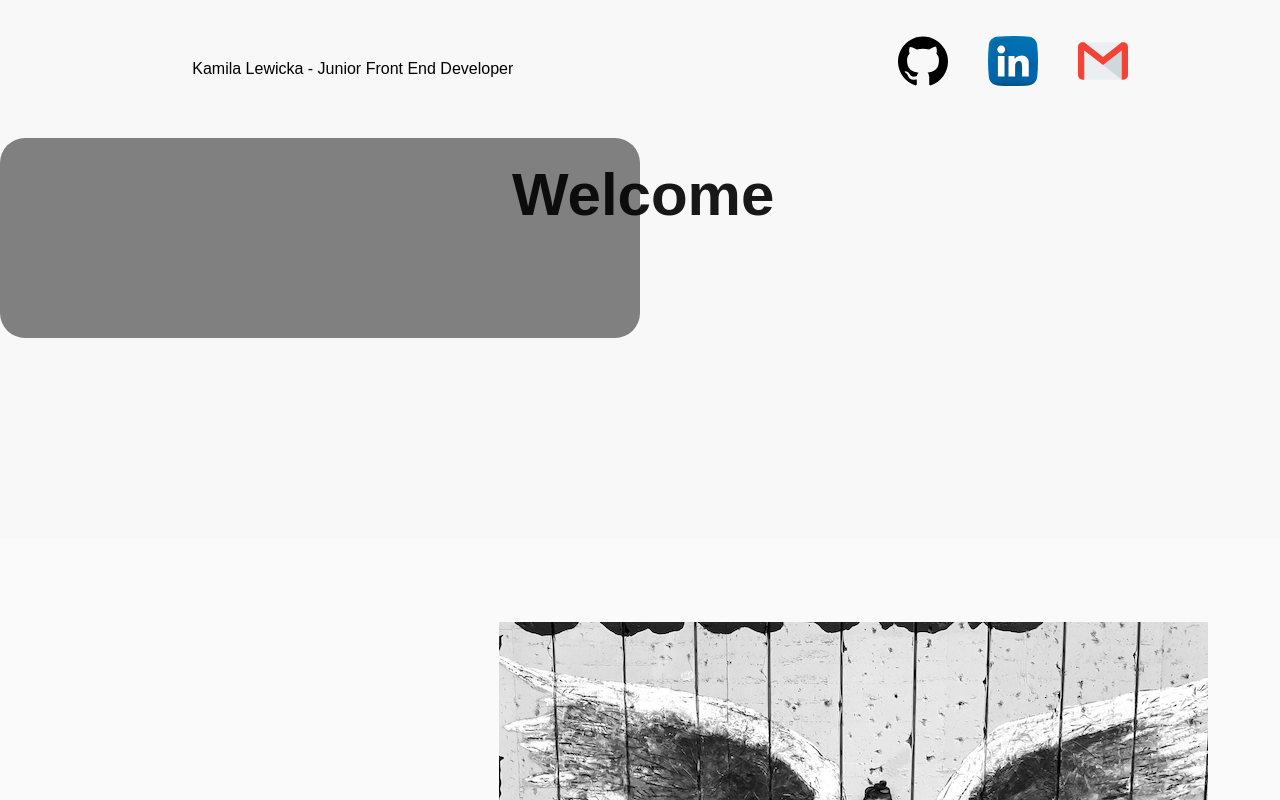
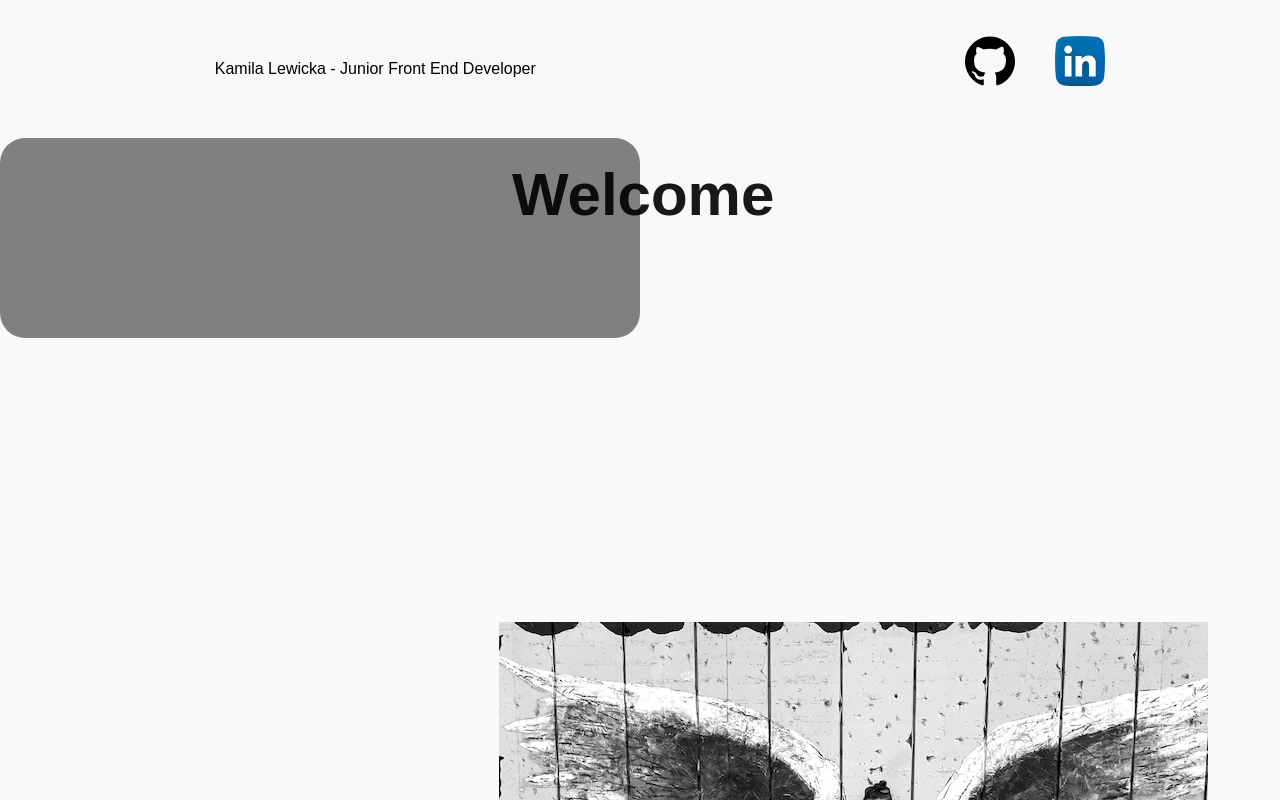
Before and after one commit to kamilalew/portfolio, a React (Create React App) app: page / in a window 1280 px wide. Shown: the top 800 px of the page. Built offline with nearby package versions, Linux system fonts and the light colour scheme; a web font is replaced by a local one.

Commit message:
Added links to Header icons

```diff
--- a/src/Header/Header.css
+++ b/src/Header/Header.css
@@ -15,7 +15,17 @@
   .Technology_logo {
     height: 50px;
     width: 50px;
+    transition: height ease 1s, width ease 1s;
   }
+
+  /* ON HOVER CHANGES */
+  .Technology_logo:hover {
+    height: 60px;
+    width: 60px;
+  }
+
+
+  /* MEDIA QUERIES */
 
   @media only screen and (min-width: 600px) {
     .Header-wrapper {
--- a/src/Header/Header.js
+++ b/src/Header/Header.js
@@ -10,9 +10,8 @@ export default function Header() {
                 <div className='Header-name'>Kamila Lewicka - Junior Front End Developer
                 </div>
                 <ul className='header_information'>
-                    <li><img className='Technology_logo' src={github_logo} alt='Github logo'/></li>
-                    <li><img className='Technology_logo' src={linkedin_logo} alt='LinkedIn logo'/></li>
-                    <li><img className='Technology_logo' src={gmail_logo} alt='Gmail logo'/></li>
+                    <li><a href='https://github.com/kamilalew' target='_blank' rel="noopener noreferrer"><img className='Technology_logo' src={github_logo} alt='Github logo'/></a></li>
+                    <li><a href='https://www.linkedin.com/in/kamila-m-lewicka/' target='_blank' rel="noopener noreferrer"><img className='Technology_logo' src={linkedin_logo} alt='LinkedIn logo'/></a></li>
                 </ul>
             </div >
         )
```
